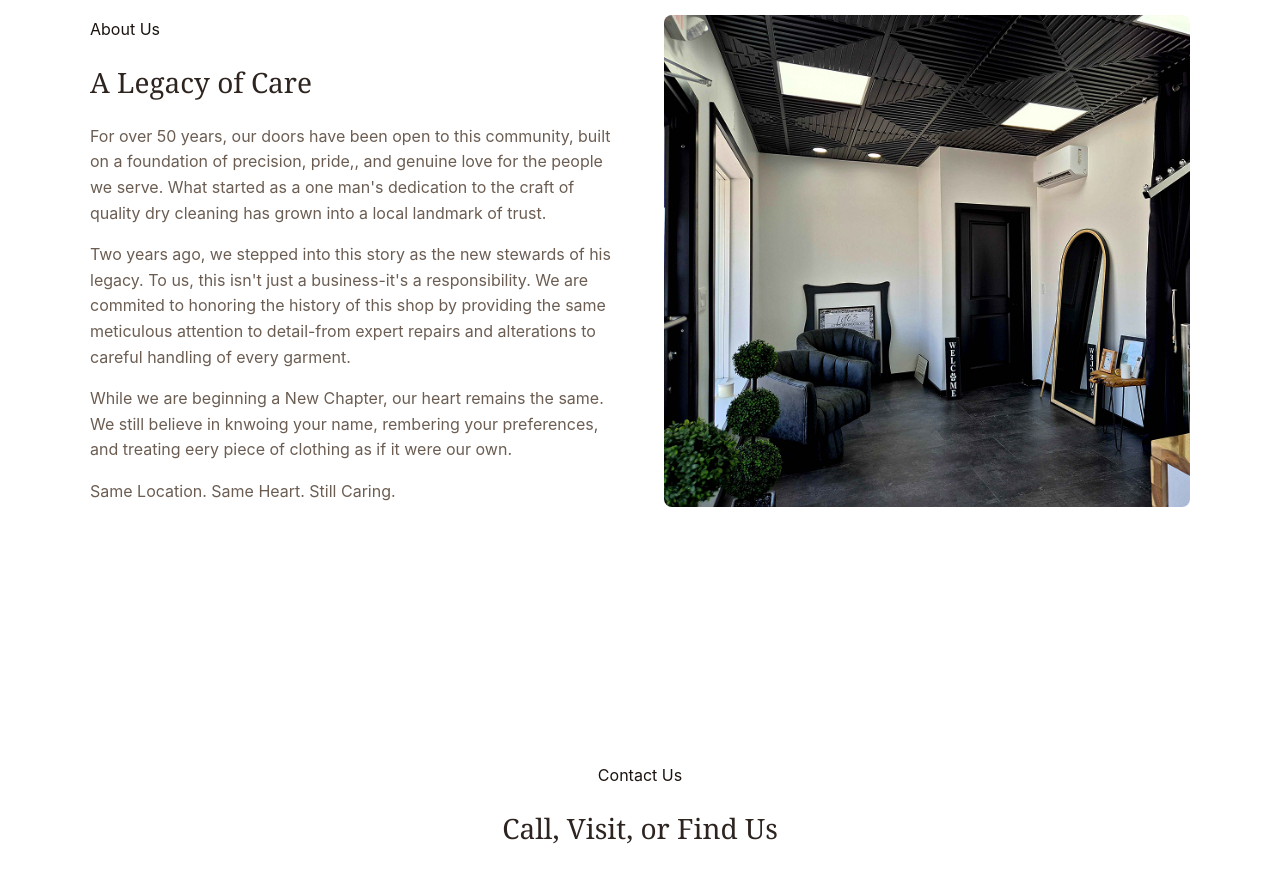
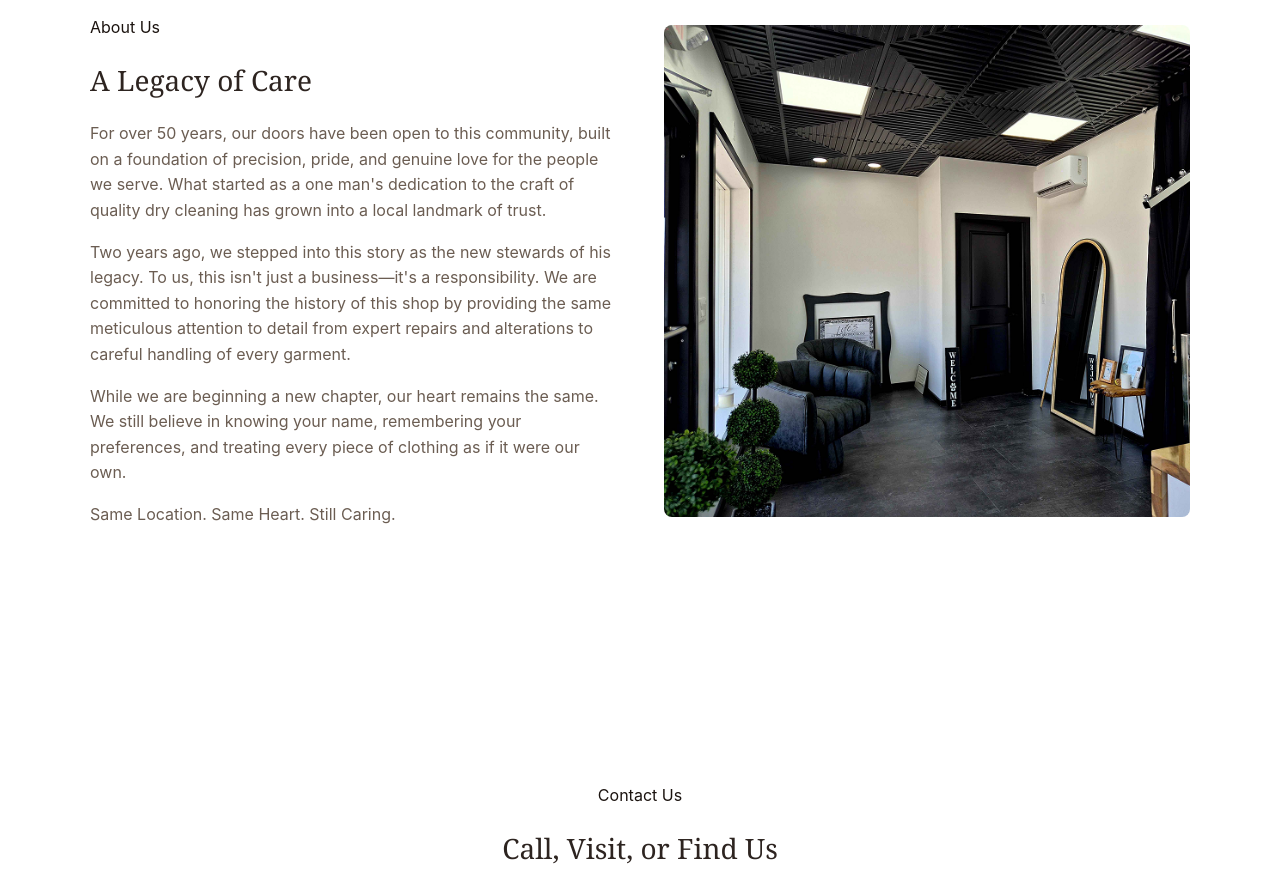
Before and after one commit to notEmmi/kandb, a React (Vite) app: page / in a window 1280 px wide. Shown: the part 3100-3984 px from the top of the page. Built offline with nearby package versions, Linux system fonts and the light colour scheme; grey boxes are pictures that could not be loaded.

Commit message:
fix: correct typos and improve wording in About Us section

```diff
--- a/src/App.jsx
+++ b/src/App.jsx
@@ -168,9 +168,9 @@ function App() {
           <div className="about-content">
             <span className="section-label">About Us</span>
             <h2>A Legacy of Care</h2>
-            <p>For over 50 years, our doors have been open to this community, built on a foundation of precision, pride,, and genuine love for the people we serve. What started as a one man's dedication to the craft of quality dry cleaning has grown into a local landmark of trust.</p>
-            <p>Two years ago, we stepped into this story as the new stewards of his legacy. To us, this isn't just a business-it's a responsibility. We are commited to honoring the history of this shop by providing the same meticulous attention to detail-from expert repairs and alterations to careful handling of every garment.</p>
-            <p>While we are beginning a New Chapter, our heart remains the same. We still believe in knwoing your name, rembering your preferences, and treating eery piece of clothing as if it were our own.</p>
+            <p>For over 50 years, our doors have been open to this community, built on a foundation of precision, pride, and genuine love for the people we serve. What started as a one man's dedication to the craft of quality dry cleaning has grown into a local landmark of trust.</p>
+            <p>Two years ago, we stepped into this story as the new stewards of his legacy. To us, this isn't just a business—it's a responsibility. We are committed to honoring the history of this shop by providing the same meticulous attention to detail from expert repairs and alterations to careful handling of every garment.</p>
+            <p>While we are beginning a new chapter, our heart remains the same. We still believe in knowing your name, remembering your preferences, and treating every piece of clothing as if it were our own.</p>
             <p className="">Same Location. Same Heart. Still Caring.</p>
           </div>
 
```
